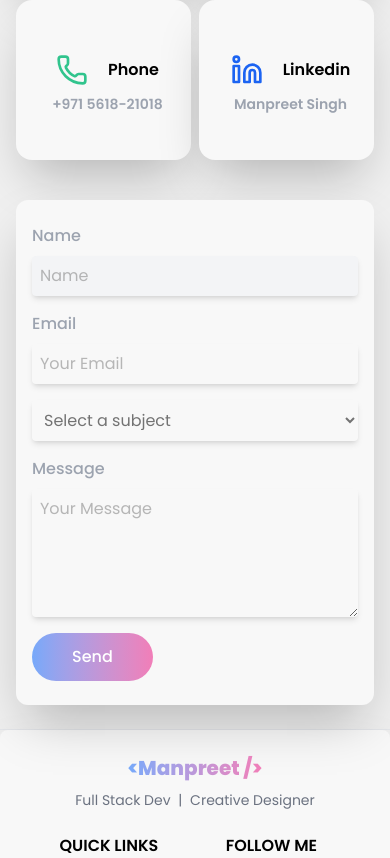
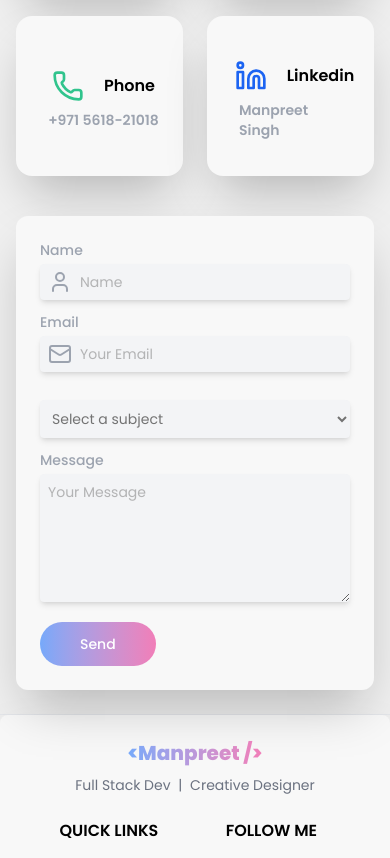
Before and after one commit to Manpreet055/portfolio, a React (Vite) app: page / in a window 390 px wide. Shown: the part 4644-5502 px from the top of the page. Built offline with nearby package versions, Linux system fonts and the light colour scheme; no server answers.

Commit message:
refactor : Enhanced Contact Form and Details Layout fix : responsive text sizing in Contact Form

```diff
--- a/src/layout/contact/ContactDetails.jsx
+++ b/src/layout/contact/ContactDetails.jsx
@@ -10,7 +10,7 @@ const ContactDetails = () => {
       initial="hidden"
       whileInView="visible"
       exit="hidden"
-      className="grid grid-cols-2 gap-2 sm:gap-4 grid-rows-2  max-w-4xl  justify-evenly items-center w-full lg:max-w-xl lg:max-h-120 lg:min-h-90 "
+      className="grid grid-cols-2 gap-6 sm:gap-4 grid-rows-2  max-w-4xl  justify-evenly items-center w-full lg:max-w-xl lg:max-h-120 lg:min-h-90 "
     >
       <ContactCard
         Icon={Github}
--- a/src/layout/contact/ContactForm.jsx
+++ b/src/layout/contact/ContactForm.jsx
@@ -1,9 +1,9 @@
 import React from "react";
-import { set, useForm } from "react-hook-form";
+import { useForm } from "react-hook-form";
 import { motion } from "framer-motion";
 import sendMessage from "../../services/contactService.js";
 import { Spinner } from "flowbite-react";
-
+import { User, Mail } from "lucide-react";
 const ContactForm = () => {
   const [loading, setLoading] = React.useState(false);
   const [error, setError] = React.useState(null);
@@ -31,32 +31,37 @@ const ContactForm = () => {
     >
       <form
         onSubmit={handleSubmit(onSubmit)}
-        className="flex flex-col gap-4 w-full py-6 px-4 max-w-xl mx-auto"
+        className="flex flex-col gap-3 sm:gap-4 w-full p-6  max-w-xl mx-auto"
       >
-        <div className="flex flex-col gap-2">
+        <div className="flex flex-col gap-1">
           <label
             htmlFor="name"
-            className="text-gray-400 dark:text-gray-300 font-medium"
+            className="text-gray-400 text-sm sm:text-base dark:text-gray-300 font-medium"
           >
             Name
           </label>
+          <span className="relative">
+            <User className="absolute left-2 top-1/2 transform -translate-y-1/2 text-gray-400 " />
             <input
               id="name"
               placeholder="Name"
               {...register("name", { required: "Name is required" })}
-            className="dark:border  shadow-md  dark:border-gray-500 p-2 rounded bg-gray-100 dark:bg-gray-700"
+              className="dark:border w-full text-sm sm:text-base  shadow-md  dark:border-gray-500 p-2 pl-10 rounded bg-gray-100 dark:bg-gray-700"
             />
+          </span>
           {errors.name && (
             <span className="text-red-500 text-sm">{errors.name.message}</span>
           )}
         </div>
-        <div className="flex flex-col gap-2">
+        <div className="flex flex-col gap-1">
           <label
             htmlFor="email"
-            className="text-gray-400 dark:text-gray-300 font-medium"
+            className="text-gray-400 text-sm sm:text-base dark:text-gray-300 font-medium"
           >
             Email
           </label>
+          <span className="relative">
+            <Mail className="absolute left-2 top-1/2 transform -translate-y-1/2 text-gray-400 " />
             <input
               id="email"
               type="email"
@@ -68,25 +73,28 @@ const ContactForm = () => {
                   message: "Invalid email address",
                 },
               })}
-            className="dark:border  shadow-md dark:border-gray-500 p-2 rounded"
+              className="dark:border pl-10 w-full text-sm sm:text-base  shadow-md dark:border-gray-500 p-2 rounded bg-gray-100 dark:bg-gray-700"
             />
+          </span>
           {errors.email && (
             <span className="text-red-500 text-sm">{errors.email.message}</span>
           )}
         </div>
+
+        {/* Subject */}
         <select
           {...register("subject", { required: "Subject is required" })}
-          className="dark:border  shadow-md dark:border-gray-500 p-2 rounded"
+          className="dark:border mt-4 text-sm sm:text-base shadow-md dark:border-gray-500 p-2 rounded bg-gray-100 dark:bg-gray-700"
         >
           <option value="">Select a subject</option>
           <option value="general">General Inquiry</option>
           <option value="support">Support</option>
           <option value="feedback">Feedback</option>
         </select>
-        <div className="flex flex-col gap-2">
+        <div className="flex flex-col gap-1">
           <label
             htmlFor="message"
-            className="text-gray-400 dark:text-gray-300 font-medium"
+            className="text-gray-400 text-sm sm:text-base dark:text-gray-300 font-medium"
           >
             Message
           </label>
@@ -94,7 +102,7 @@ const ContactForm = () => {
             placeholder="Your Message"
             id="message"
             {...register("message", { required: "Message is required" })}
-            className="dark:border  shadow-md dark:border-gray-500 p-2 rounded h-32"
+            className="dark:border  shadow-md dark:border-gray-500 p-2 rounded h-32 text-sm sm:text-base bg-gray-100 dark:bg-gray-700"
           />
           {errors.message && (
             <span className="text-red-500 text-sm">
@@ -106,7 +114,7 @@ const ContactForm = () => {
           <button
             disabled={loading}
             type="submit"
-            className="primary-bg-gradient rounded-3xl font-medium px-10 py-3 text-white transitions hover:scale-105"
+            className="primary-bg-gradient rounded-3xl mt-2 font-medium px-10 p-3 text-sm sm:text-base text-white transitions hover:scale-105"
           >
             {loading ? (
               <span className="flex items-center gap-2">
```
Lines whose indentation alone changed are shown as unchanged.
